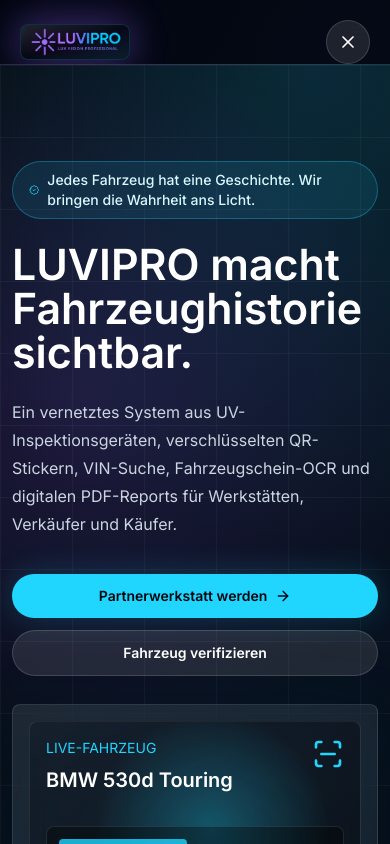
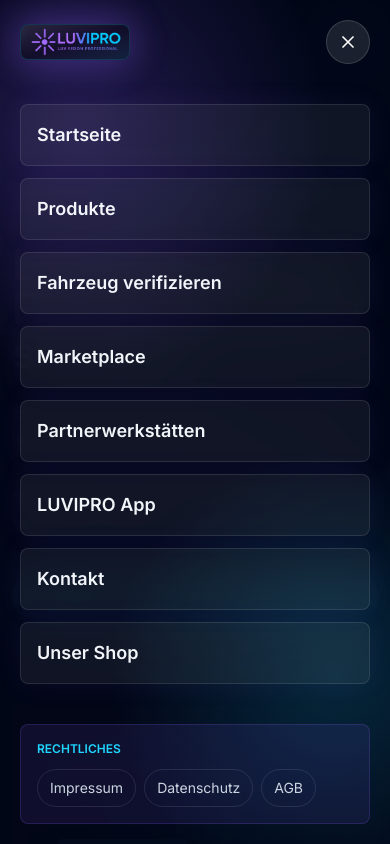
Before and after one commit to Diaa6969/luvipro-website, a Next.js app: page / in a window 390 px wide. Both pictures are taken after a click on the button "Menü öffnen". Shown: the top 844 px of the page. Built offline with nearby package versions, Linux system fonts and the light colour scheme.

Commit message:
Replace broken mobile menu overlay

```diff
--- a/src/components/sections/navbar.tsx
+++ b/src/components/sections/navbar.tsx
@@ -3,6 +3,7 @@
 import { Menu, X } from "lucide-react";
 import Link from "next/link";
 import { useEffect, useId, useState } from "react";
+import { createPortal } from "react-dom";
 import { CtaLink } from "@/components/ui/cta-link";
 import { BrandLogo } from "@/components/ui/brand-logo";
 
@@ -32,7 +33,12 @@ const legalLinks = [
 
 export function Navbar() {
   const [isOpen, setIsOpen] = useState(false);
+  const [isMounted, setIsMounted] = useState(false);
   const menuId = useId();
+
+  useEffect(() => {
+    setIsMounted(true);
+  }, []);
 
   useEffect(() => {
     if (!isOpen) {
@@ -58,7 +64,81 @@ export function Navbar() {
 
   const closeMenu = () => setIsOpen(false);
 
+  const mobileMenu =
+    isMounted && isOpen
+      ? createPortal(
+          <div
+            className="fixed inset-0 z-[99999] overflow-y-auto bg-[#020617]/95 text-white backdrop-blur-xl lg:hidden"
+            onClick={closeMenu}
+          >
+            <div className="pointer-events-none fixed inset-0 bg-[radial-gradient(circle_at_20%_15%,rgba(139,92,246,0.24),transparent_32%),radial-gradient(circle_at_86%_80%,rgba(32,214,255,0.16),transparent_30%)]" />
+            <div
+              id={menuId}
+              role="dialog"
+              aria-modal="true"
+              aria-label="Mobile Navigation"
+              className="relative z-[100000] flex min-h-dvh w-full max-w-full flex-col p-5 sm:p-6"
+              onClick={(event) => event.stopPropagation()}
+            >
+              <div className="flex items-center justify-between gap-4">
+                <BrandLogo />
+                <button
+                  type="button"
+                  className="inline-flex h-11 w-11 shrink-0 items-center justify-center rounded-full border border-white/15 bg-white/10 text-white transition hover:border-pulse/50 hover:bg-pulse/10 focus-visible:outline focus-visible:outline-2 focus-visible:outline-pulse"
+                  aria-label="Menü schließen"
+                  onClick={closeMenu}
+                >
+                  <X className="h-5 w-5" />
+                </button>
+              </div>
+
+              <nav className="mt-10 grid gap-3" aria-label="Mobile Hauptnavigation">
+                {mobileLinks.map((link) => (
+                  <Link
+                    key={link.href}
+                    href={link.href}
+                    onClick={closeMenu}
+                    className="block rounded-lg border border-white/10 bg-white/[0.06] px-4 py-4 text-lg font-semibold text-slate-100 shadow-[0_0_28px_rgba(139,92,246,0.08)] transition hover:border-pulse/35 hover:bg-pulse/10 hover:text-white focus-visible:outline focus-visible:outline-2 focus-visible:outline-pulse"
+                  >
+                    {link.label}
+                  </Link>
+                ))}
+                <a
+                  href="https://luvipro.shop"
+                  target="_blank"
+                  rel="noopener noreferrer"
+                  onClick={closeMenu}
+                  className="block rounded-lg border border-white/10 bg-white/[0.06] px-4 py-4 text-lg font-semibold text-slate-100 shadow-[0_0_28px_rgba(139,92,246,0.08)] transition hover:border-pulse/35 hover:bg-pulse/10 hover:text-white focus-visible:outline focus-visible:outline-2 focus-visible:outline-pulse"
+                >
+                  Unser Shop
+                </a>
+              </nav>
+
+              <div className="mt-auto pt-10">
+                <div className="rounded-lg border border-ultraviolet/20 bg-ultraviolet/10 p-4">
+                  <p className="text-xs font-semibold uppercase text-pulse">Rechtliches</p>
+                  <nav className="mt-3 flex flex-wrap gap-2" aria-label="Rechtliche Links">
+                    {legalLinks.map((link) => (
+                      <Link
+                        key={link.href}
+                        href={link.href}
+                        onClick={closeMenu}
+                        className="rounded-full border border-white/10 px-3 py-2 text-sm text-slate-300 transition hover:border-pulse/45 hover:text-white focus-visible:outline focus-visible:outline-2 focus-visible:outline-pulse"
+                      >
+                        {link.label}
+                      </Link>
+                    ))}
+                  </nav>
+                </div>
+              </div>
+            </div>
+          </div>,
+          document.body,
+        )
+      : null;
+
   return (
+    <>
       <header className="fixed inset-x-0 top-0 z-50 border-b border-white/10 bg-obsidian/72 backdrop-blur-xl">
         <nav className="section-shell flex h-16 min-w-0 items-center justify-between gap-3 sm:h-20">
           <BrandLogo />
@@ -93,75 +173,8 @@ export function Navbar() {
             <Menu className="h-5 w-5" />
           </button>
         </nav>
-
-      {isOpen ? (
-        <div
-          className="fixed inset-0 z-[9999] overflow-hidden bg-black/80 backdrop-blur-xl lg:hidden"
-          onClick={closeMenu}
-        >
-          <div className="pointer-events-none absolute inset-0 bg-[radial-gradient(circle_at_22%_18%,rgba(139,92,246,0.24),transparent_34%),radial-gradient(circle_at_84%_72%,rgba(32,214,255,0.16),transparent_32%)]" />
-          <div
-            id={menuId}
-            role="dialog"
-            aria-modal="true"
-            aria-label="Mobile Navigation"
-            className="relative flex h-dvh min-h-screen w-full max-w-full flex-col overflow-y-auto border-white/10 bg-[linear-gradient(145deg,rgba(3,7,18,0.96),rgba(8,13,28,0.92))] p-5 text-white shadow-[0_0_90px_rgba(139,92,246,0.28)] sm:p-6"
-            onClick={(event) => event.stopPropagation()}
-          >
-            <div className="flex items-center justify-between gap-4">
-              <BrandLogo />
-              <button
-                type="button"
-                className="inline-flex h-11 w-11 shrink-0 items-center justify-center rounded-full border border-white/15 bg-white/10 text-white transition hover:border-pulse/50 hover:bg-pulse/10 focus-visible:outline focus-visible:outline-2 focus-visible:outline-pulse"
-                aria-label="Menü schließen"
-                onClick={closeMenu}
-              >
-                <X className="h-5 w-5" />
-              </button>
-            </div>
-
-            <nav className="mt-9 space-y-2" aria-label="Mobile Hauptnavigation">
-              {mobileLinks.map((link) => (
-                <Link
-                  key={link.href}
-                  href={link.href}
-                  onClick={closeMenu}
-                  className="block rounded-lg border border-white/10 bg-white/[0.045] px-4 py-4 text-base font-semibold text-slate-100 transition hover:border-pulse/35 hover:bg-pulse/10 hover:text-white focus-visible:outline focus-visible:outline-2 focus-visible:outline-pulse"
-                >
-                  {link.label}
-                </Link>
-              ))}
-              <a
-                href="https://luvipro.shop"
-                target="_blank"
-                rel="noopener noreferrer"
-                onClick={closeMenu}
-                className="block rounded-lg border border-white/10 bg-white/[0.045] px-4 py-4 text-base font-semibold text-slate-100 transition hover:border-pulse/35 hover:bg-pulse/10 hover:text-white focus-visible:outline focus-visible:outline-2 focus-visible:outline-pulse"
-              >
-                Unser Shop
-              </a>
-            </nav>
-
-            <div className="mt-auto pt-8">
-              <div className="rounded-lg border border-ultraviolet/20 bg-ultraviolet/10 p-4">
-                <p className="text-xs font-semibold uppercase text-pulse">Rechtliches</p>
-                <nav className="mt-3 flex flex-wrap gap-2" aria-label="Rechtliche Links">
-                  {legalLinks.map((link) => (
-                    <Link
-                      key={link.href}
-                      href={link.href}
-                      onClick={closeMenu}
-                      className="rounded-full border border-white/10 px-3 py-2 text-sm text-slate-300 transition hover:border-pulse/45 hover:text-white focus-visible:outline focus-visible:outline-2 focus-visible:outline-pulse"
-                    >
-                      {link.label}
-                    </Link>
-                  ))}
-                </nav>
-              </div>
-            </div>
-          </div>
-        </div>
-      ) : null}
       </header>
+      {mobileMenu}
+    </>
   );
 }
```
Lines whose indentation alone changed are shown as unchanged.
